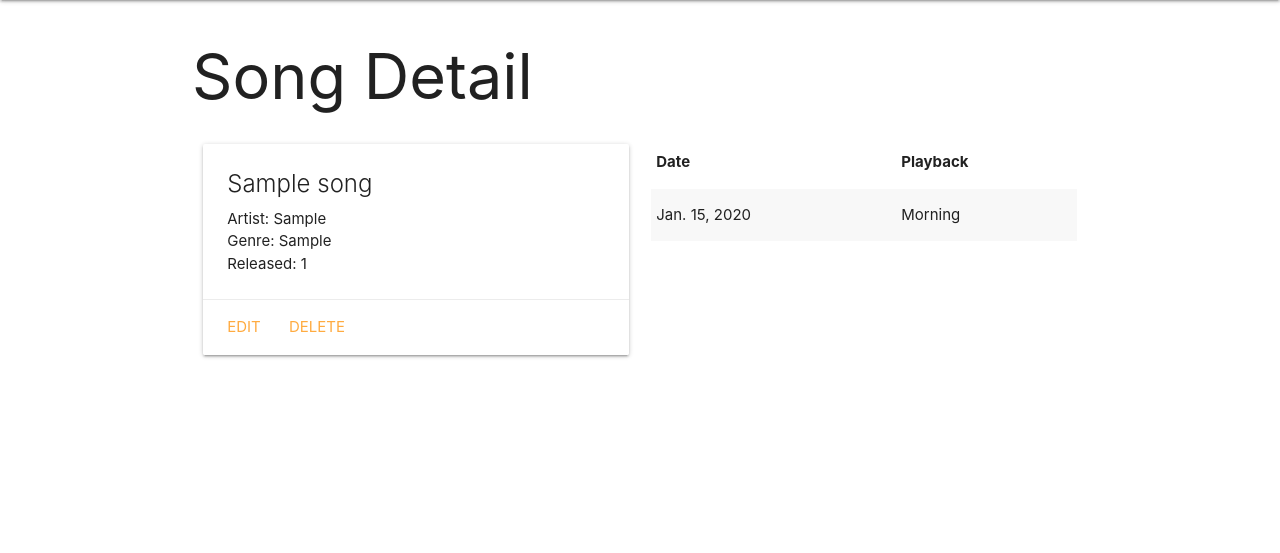
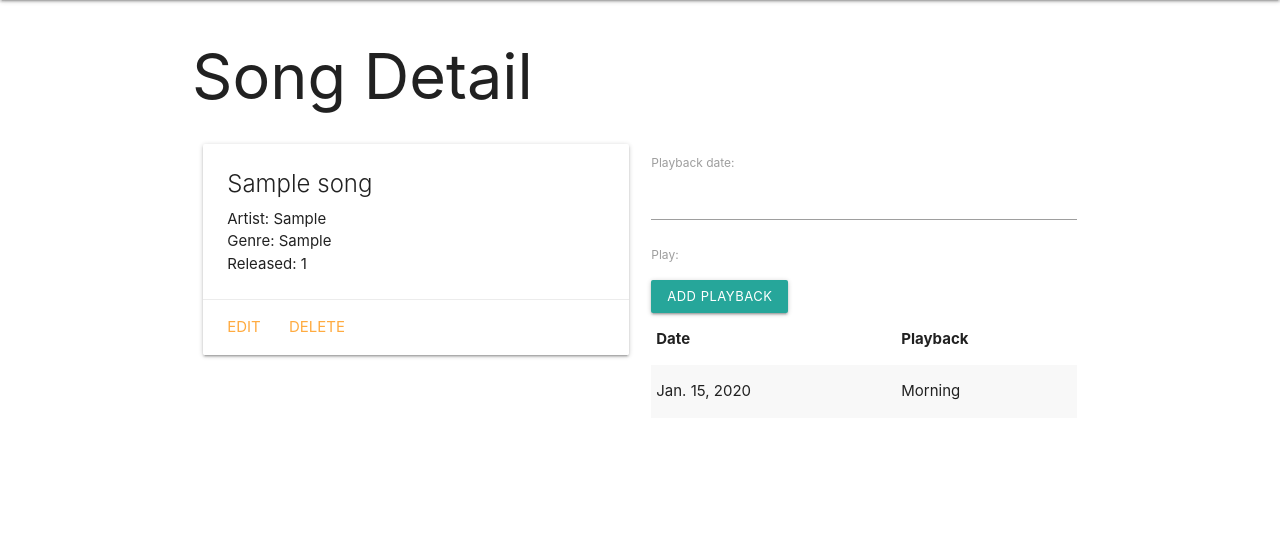
Before and after one commit to elvisEspinozaN/my_Songs, a Django app: page /songs/1/ in a window 1280 px wide. Shown: the part 64-617 px from the top of the page. Run offline with Django 4.2, Linux system fonts and the light colour scheme; tables that the repository leaves empty hold one stand-in row (values such as "Sample post").

Commit message:
wip: display playback form inside details page

```diff
--- a/main_app/templates/songs/detail.html
+++ b/main_app/templates/songs/detail.html
@@ -21,6 +21,14 @@
     </div>
   </div>
   <div class="col s6">
+    <form action="" method="POST">
+      {% csrf_token %} {{playback_form.as_p}}
+      <input
+        type="submit"
+        value="Add Playback"
+        class="waves-effect waves-light btn-small"
+      />
+    </form>
     <table class="striped">
       <thead>
         <tr>
```
